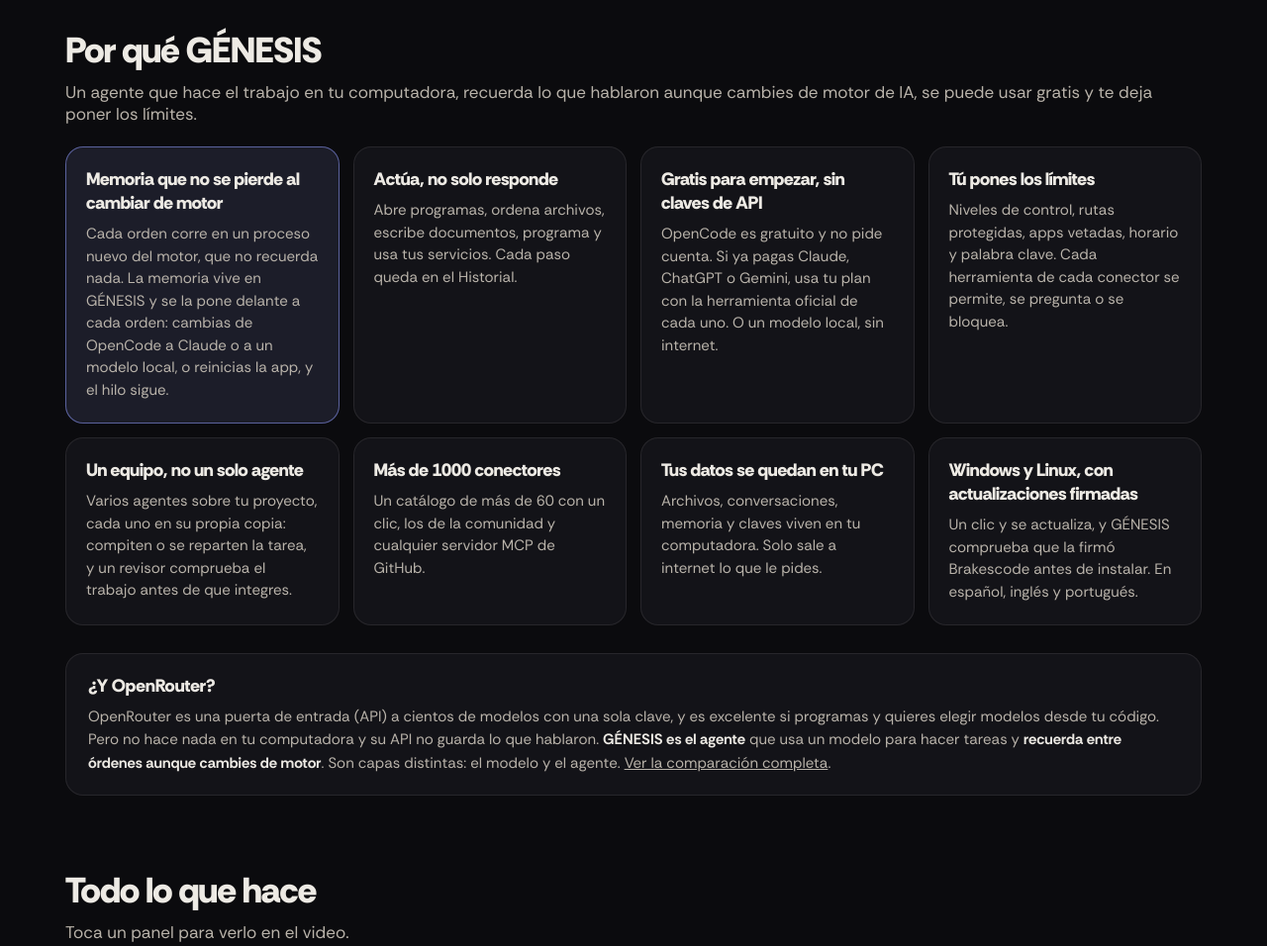
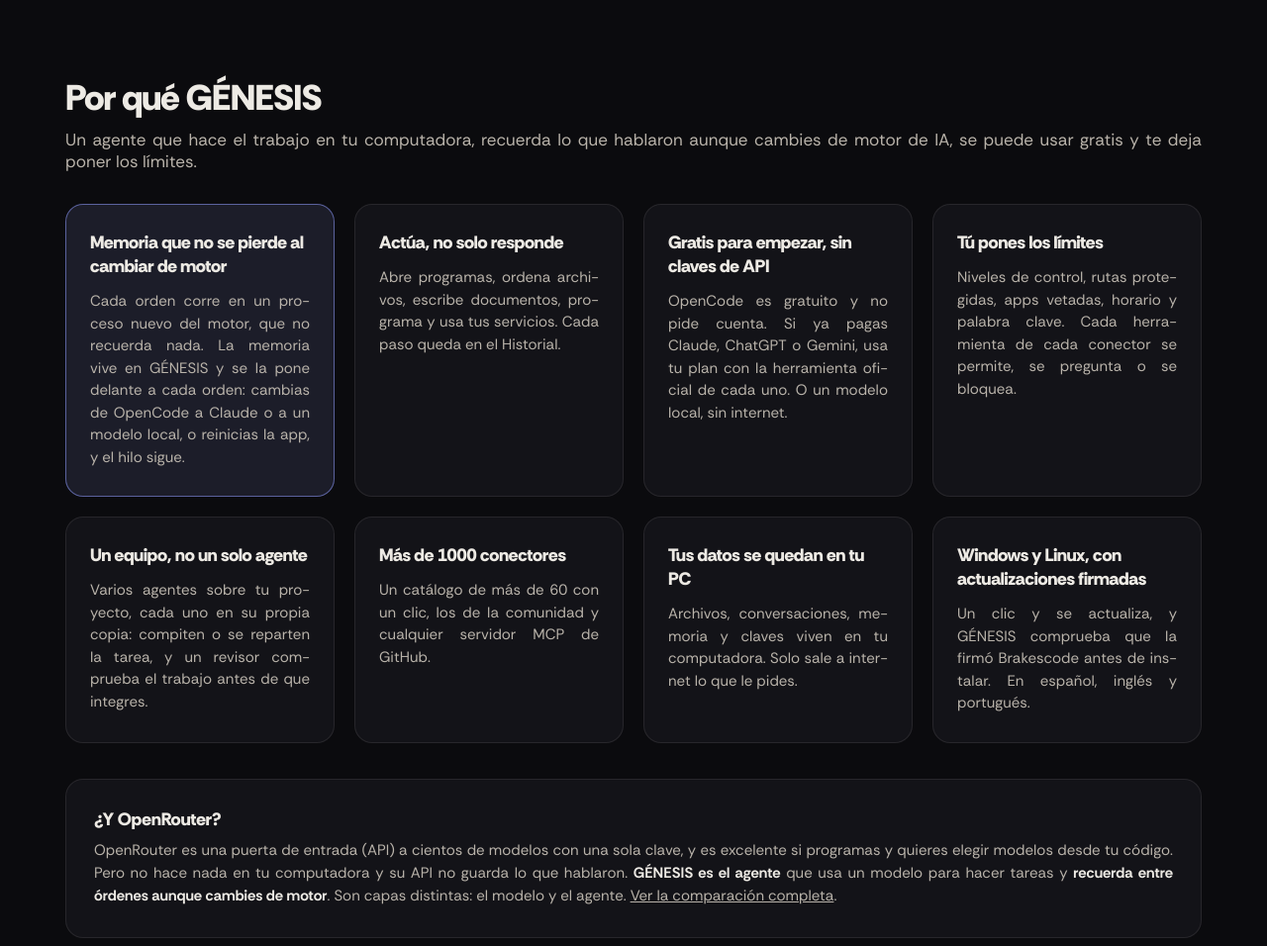
Before and after one commit to SystemOrlando/genesis-app, a plain HTML site: page docs/index.html in a window 1280 px wide. Shown: the part 1240-2196 px from the top of the page at 99% size. Drawn offline with Linux system fonts and the light colour scheme.

Commit message:
GÉNESIS 0.2.1

```diff
--- a/docs/index.html
+++ b/docs/index.html
@@ -26,7 +26,7 @@
   .pildora { font-size: 12px; font-weight: 700; letter-spacing: 0.12em; border: 1px solid var(--borde); border-radius: 999px; padding: 5px 11px; color: var(--tinta-2); }
   .heroe { text-align: center; padding: 44px 0 32px; }
   .titulo { font-size: clamp(44px, 9vw, 96px); font-weight: 800; letter-spacing: 0.16em; text-indent: 0.16em; line-height: 1; }
-  .lema { margin-top: 18px; font-size: clamp(18px, 2.6vw, 24px); color: var(--tinta-2); }
+  .lema { margin-top: 18px; font-size: clamp(18px, 2.6vw, 24px); color: var(--tinta-2); text-align: justify; text-align-last: center; }
   .acciones { margin-top: 28px; display: flex; gap: 12px; justify-content: center; flex-wrap: wrap; }
   .boton { display: inline-flex; align-items: center; gap: 8px; padding: 14px 24px; border-radius: 999px; font-weight: 800; font-size: 16px; text-decoration: none; border: 1px solid var(--borde); transition: transform 160ms ease, background-color 160ms ease; }
   .boton:hover { transform: translateY(-1px); }
@@ -46,17 +46,21 @@
   .capitulo[aria-current="true"] { background: var(--fila); color: var(--tinta); }
   .capitulo time { font-variant-numeric: tabular-nums; font-size: 12px; color: var(--tinta-3); min-width: 34px; }
   .capitulo[aria-current="true"] time { color: var(--acento); }
-  section.porque { padding: 64px 0 8px; }
-  .porque-lista { margin-top: 22px; display: grid; grid-template-columns: repeat(auto-fit, minmax(260px, 1fr)); gap: 14px; }
-  .porque-lista article { background: var(--panel); border: 1px solid var(--borde); border-radius: 18px; padding: 20px 20px 22px; }
+  section.porque { padding: 112px 0 16px; }
+  .porque-lista { margin-top: 32px; display: grid; grid-template-columns: repeat(auto-fit, minmax(260px, 1fr)); gap: 20px; }
+  .porque-lista article { background: var(--panel); border: 1px solid var(--borde); border-radius: 18px; padding: 26px 24px 28px; }
   .porque-lista article.estrella { border-color: color-mix(in oklab, var(--acento) 55%, transparent); background: color-mix(in oklab, var(--acento) 9%, var(--panel)); }
   .porque-lista h3 { font-size: 18px; font-weight: 800; letter-spacing: -0.01em; }
-  .porque-lista p { margin-top: 8px; color: var(--tinta-2); font-size: 15px; line-height: 1.5; }
-  .vs { margin-top: 28px; background: var(--panel); border: 1px solid var(--borde); border-radius: 18px; padding: 20px 22px; }
+  .porque-lista p { margin-top: 12px; color: var(--tinta-2); font-size: 15px; line-height: 1.5; }
+  .vs { margin-top: 36px; background: var(--panel); border: 1px solid var(--borde); border-radius: 18px; padding: 28px 28px 30px; }
   .vs h3 { font-size: 18px; font-weight: 800; }
   .vs p { margin-top: 8px; color: var(--tinta-2); font-size: 15px; line-height: 1.55; }
   .vs p b { color: var(--tinta); }
-  section.paneles { padding: 64px 0 24px; }
+  .porque-lista p, .vs p, .seccion-texto { text-align: justify; text-justify: inter-word; }
+  .porque-lista p { hyphens: auto; -webkit-hyphens: auto; }
+  .vs p, .seccion-texto { hyphens: manual; text-wrap: pretty; }
+  .nh { hyphens: none; white-space: nowrap; }
+  section.paneles { padding: 112px 0 40px; }
   .seccion-titulo { font-size: clamp(26px, 4vw, 36px); font-weight: 800; letter-spacing: -0.02em; }
   .seccion-texto { margin-top: 8px; color: var(--tinta-2); font-size: 17px; }
   .galeria { margin-top: 24px; display: grid; grid-template-columns: repeat(auto-fill, minmax(260px, 1fr)); gap: 16px; }
@@ -99,18 +103,18 @@
     <h2 class="seccion-titulo">Por qué GÉNESIS</h2>
     <p class="seccion-texto">Un agente que hace el trabajo en tu computadora, recuerda lo que hablaron aunque cambies de motor de IA, se puede usar gratis y te deja poner los límites.</p>
     <div class="porque-lista">
-      <article class="estrella"><h3>Memoria que no se pierde al cambiar de motor</h3><p>Cada orden corre en un proceso nuevo del motor, que no recuerda nada. La memoria vive en GÉNESIS y se la pone delante a cada orden: cambias de OpenCode a Claude o a un modelo local, o reinicias la app, y el hilo sigue.</p></article>
+      <article class="estrella"><h3>Memoria que no se pierde al cambiar de motor</h3><p>Cada orden corre en un proceso nuevo del motor, que no recuerda nada. La memoria vive en <span class="nh">GÉNESIS</span> y se la pone delante a cada orden: cambias de OpenCode a Claude o a un modelo local, o reinicias la app, y el hilo sigue.</p></article>
       <article><h3>Actúa, no solo responde</h3><p>Abre programas, ordena archivos, escribe documentos, programa y usa tus servicios. Cada paso queda en el Historial.</p></article>
       <article><h3>Gratis para empezar, sin claves de API</h3><p>OpenCode es gratuito y no pide cuenta. Si ya pagas Claude, ChatGPT o Gemini, usa tu plan con la herramienta oficial de cada uno. O un modelo local, sin internet.</p></article>
       <article><h3>Tú pones los límites</h3><p>Niveles de control, rutas protegidas, apps vetadas, horario y palabra clave. Cada herramienta de cada conector se permite, se pregunta o se bloquea.</p></article>
       <article><h3>Un equipo, no un solo agente</h3><p>Varios agentes sobre tu proyecto, cada uno en su propia copia: compiten o se reparten la tarea, y un revisor comprueba el trabajo antes de que integres.</p></article>
       <article><h3>Más de 1000 conectores</h3><p>Un catálogo de más de 60 con un clic, los de la comunidad y cualquier servidor MCP de GitHub.</p></article>
       <article><h3>Tus datos se quedan en tu PC</h3><p>Archivos, conversaciones, memoria y claves viven en tu computadora. Solo sale a internet lo que le pides.</p></article>
-      <article><h3>Windows y Linux, con actualizaciones firmadas</h3><p>Un clic y se actualiza, y GÉNESIS comprueba que la firmó Brakescode antes de instalar. En español, inglés y portugués.</p></article>
+      <article><h3>Windows y Linux, con actualizaciones firmadas</h3><p>Un clic y se actualiza, y <span class="nh">GÉNESIS</span> comprueba que la firmó Brakescode antes de instalar. En español, inglés y portugués.</p></article>
     </div>
     <div class="vs">
       <h3>¿Y OpenRouter?</h3>
-      <p>OpenRouter es una puerta de entrada (API) a cientos de modelos con una sola clave, y es excelente si programas y quieres elegir modelos desde tu código. Pero no hace nada en tu computadora y su API no guarda lo que hablaron. <b>GÉNESIS es el agente</b> que usa un modelo para hacer tareas y <b>recuerda entre órdenes aunque cambies de motor</b>. Son capas distintas: el modelo y el agente.
+      <p>OpenRouter es una puerta de entrada (API) a cientos de modelos con una sola clave, y es excelente si programas y quieres elegir modelos desde tu código. Pero no hace nada en tu computadora y su API no guarda lo que hablaron. <b><span class="nh">GÉNESIS</span> es el agente</b> que usa un modelo para hacer tareas y <b>recuerda entre órdenes aunque cambies de motor</b>. Son capas distintas: el modelo y el agente.
       <a href="https://github.com/SystemOrlando/genesis-app#en-qué-se-parece-y-en-qué-se-diferencia">Ver la comparación completa</a>.</p>
     </div>
   </section>
```
Also changed, not shown: docs/icons/actua.svg (added), docs/icons/actualiza.svg (added), docs/icons/agil.svg (added), docs/icons/brain.svg (added), docs/icons/conectores.svg (added), docs/icons/datos.svg (added), docs/icons/descarga.svg (added), docs/icons/equipo.svg (added), docs/icons/hace.svg (added), docs/icons/idioma.svg (added), docs/icons/limites.svg (added), docs/icons/motor.svg (added), docs/icons/ver.svg (added), 1 other file.
